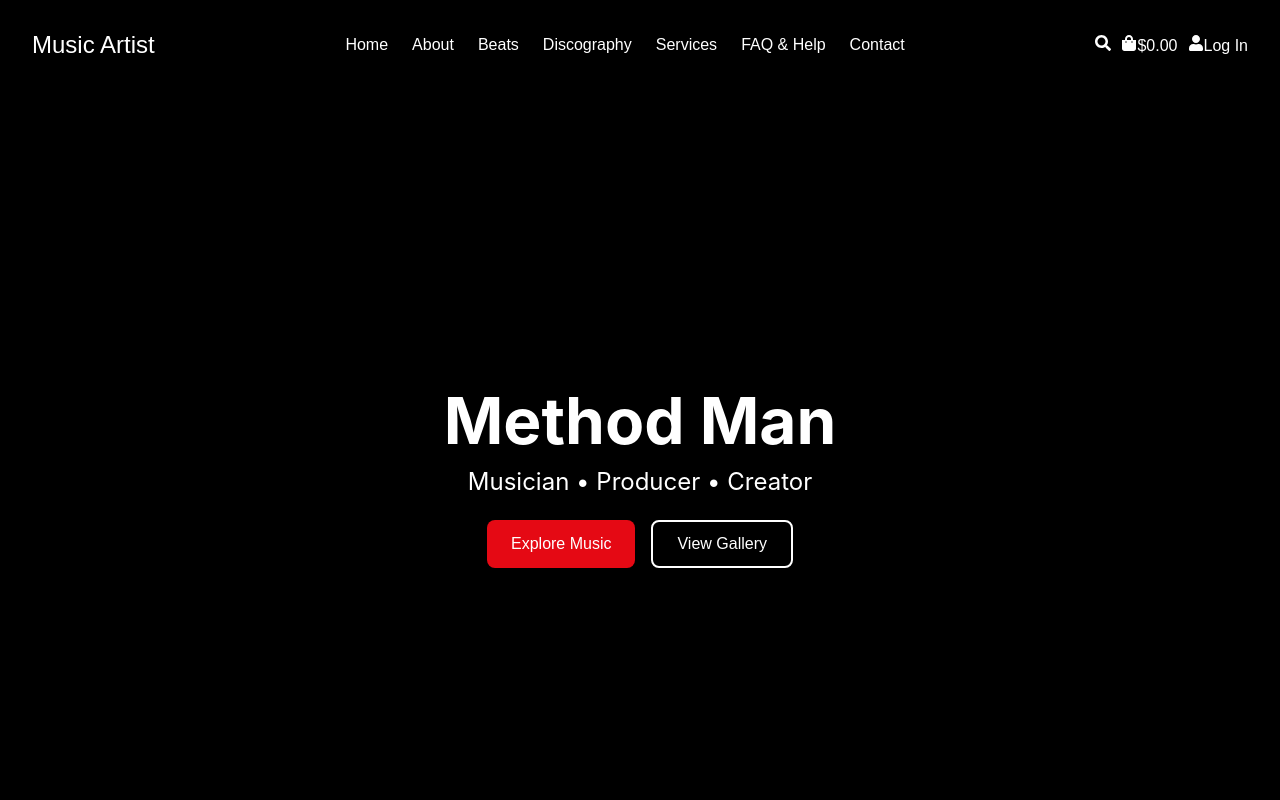
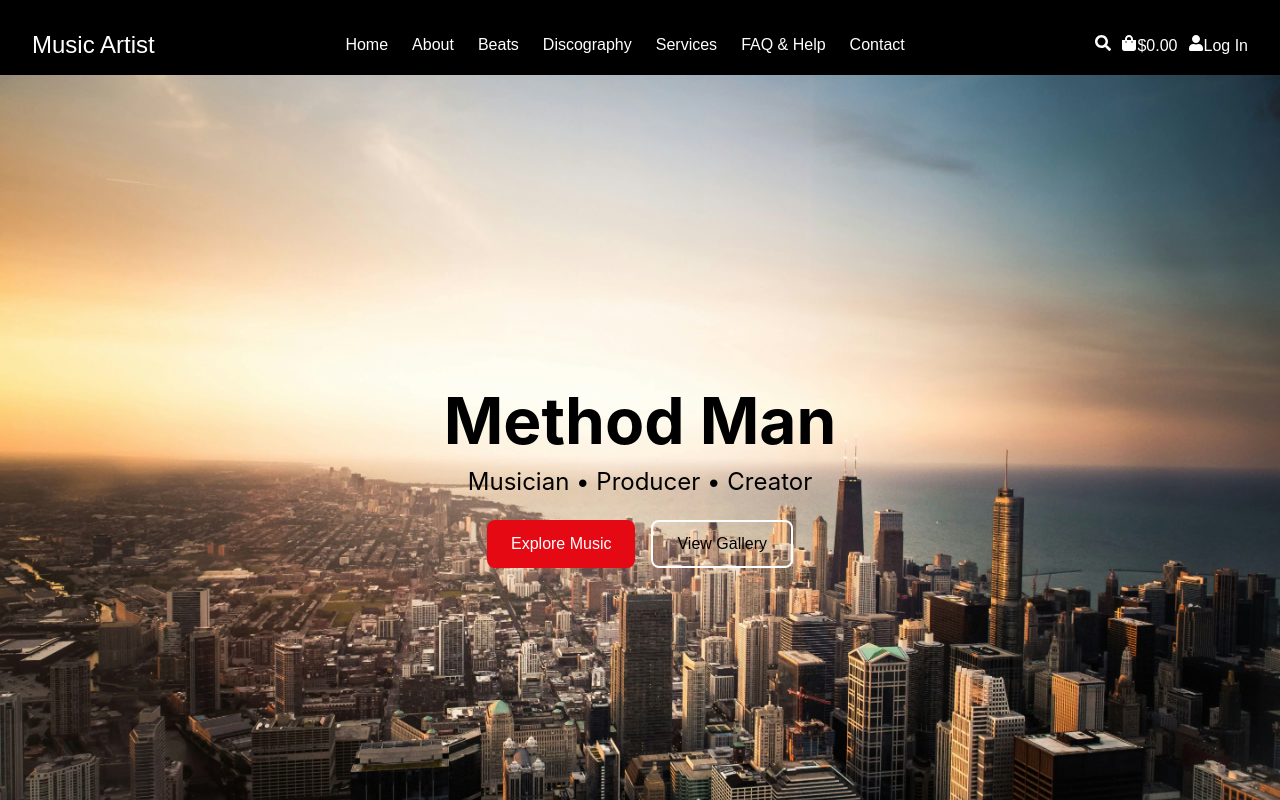
Before and after one commit to adamlean/musicartist-reactapp, a React (Create React App) app: page / in a window 1280 px wide. Shown: the top 800 px of the page. Built offline with nearby package versions, Linux system fonts and the light colour scheme.

Commit message:
add hero image

```diff
--- a/src/components/Hero.css
+++ b/src/components/Hero.css
@@ -10,11 +10,13 @@
 .hero-content h1 {
   font-size: 4rem;
   margin-bottom: 0.5rem;
+  color: black;
 }
 
 .hero-content p {
   font-size: 1.5rem;
   margin-bottom: 1.5rem;
+  color: black;
 }
 
 .hero-buttons {
@@ -41,6 +43,7 @@
 .btn-outline {
   background: transparent;
   border: 2px solid white;
+  color: black;
 }
 
 .btn-outline:hover {
--- a/src/layouts/HomeLayout.css
+++ b/src/layouts/HomeLayout.css
@@ -1,6 +1,10 @@
 /* HomeLayout.css */
 .home-layout {
-  /* background: url("/assets/img/background.jpg") no-repeat center center/cover; */
+
   min-height: 100vh;
   color: white;
 }
+
+.hero {
+  background: url("/public/assets/img/background.jpg") no-repeat center center/cover;
+}
```
